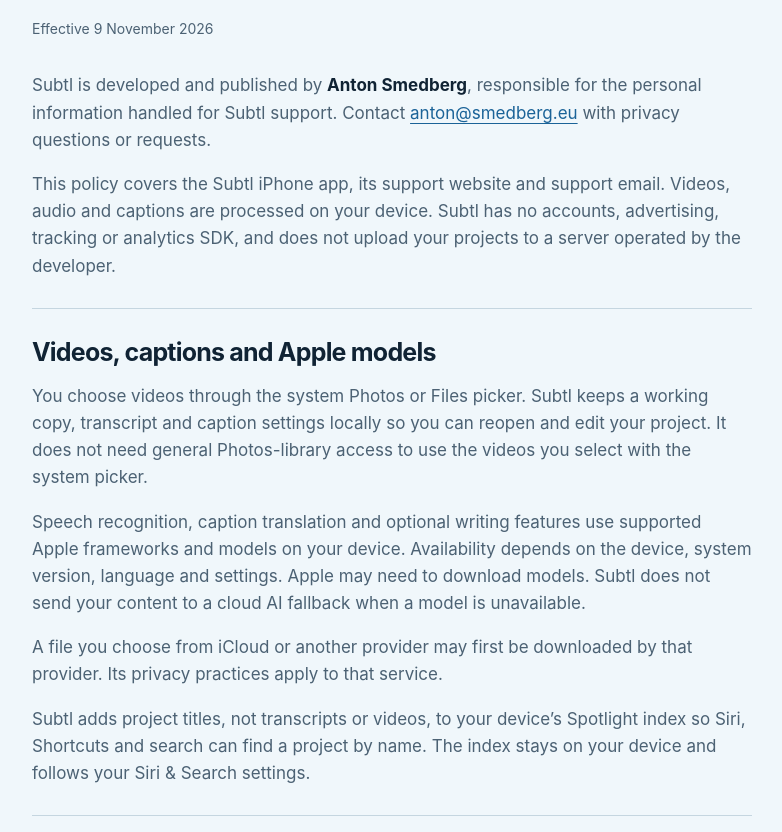
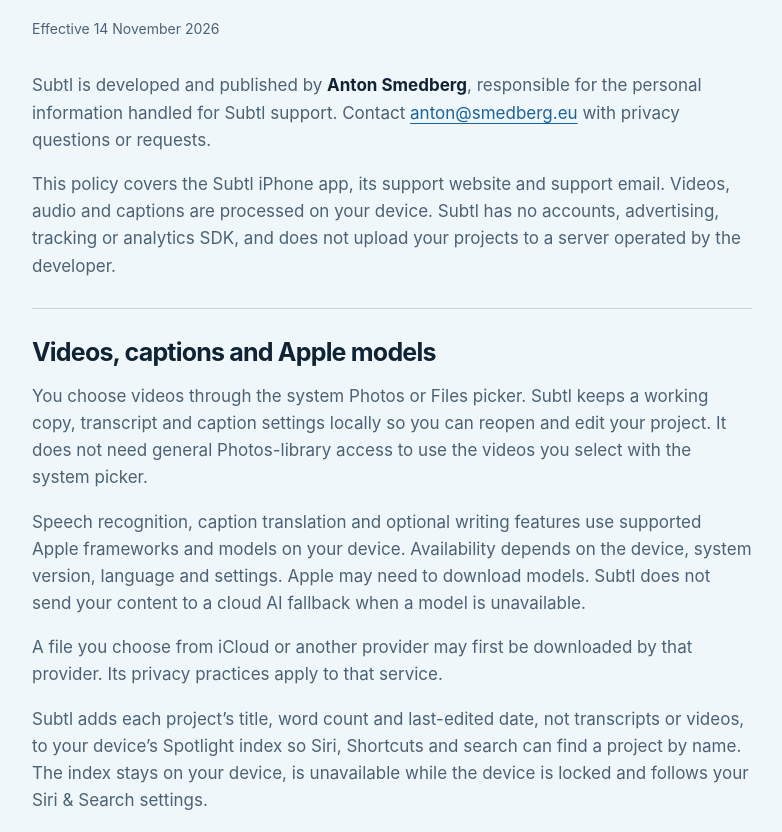
Before and after one commit to antonsmedberg/antonsmedberg.github.io, a plain HTML site: page subtl/privacy.html in a window 1280 px wide. Shown: the part 260-1092 px from the top of the page, without its empty margins (248-1030 px from the left). Drawn offline with Linux system fonts and the light colour scheme.

Commit message:
Name what Spotlight holds in Subtl's privacy policy
Beside each project's title, the index holds its word count and last-edited date, and is closed while the device is locked. Effective 14 November 2026.

```diff
--- a/subtl/privacy.html
+++ b/subtl/privacy.html
@@ -20,7 +20,7 @@
   <main id="main" class="policy">
     <p class="eyebrow">YOUR CONTENT, YOUR DEVICE</p>
     <h1>Privacy policy</h1>
-    <p class="policy-date">Effective 9 November 2026</p>
+    <p class="policy-date">Effective 14 November 2026</p>
     <p>Subtl is developed and published by <strong>Anton Smedberg</strong>, responsible for the personal information handled for Subtl support. Contact <a href="mailto:anton@smedberg.eu?subject=Subtl%20privacy">anton@smedberg.eu</a> with privacy questions or requests.</p>
     <p>This policy covers the Subtl iPhone app, its support website and support email. Videos, audio and captions are processed on your device. Subtl has no accounts, advertising, tracking or analytics SDK, and does not upload your projects to a server operated by the developer.</p>
 
@@ -28,7 +28,7 @@
       <p>You choose videos through the system Photos or Files picker. Subtl keeps a working copy, transcript and caption settings locally so you can reopen and edit your project. It does not need general Photos-library access to use the videos you select with the system picker.</p>
       <p>Speech recognition, caption translation and optional writing features use supported Apple frameworks and models on your device. Availability depends on the device, system version, language and settings. Apple may need to download models. Subtl does not send your content to a cloud AI fallback when a model is unavailable.</p>
       <p>A file you choose from iCloud or another provider may first be downloaded by that provider. Its privacy practices apply to that service.</p>
-      <p>Subtl adds project titles, not transcripts or videos, to your device’s Spotlight index so Siri, Shortcuts and search can find a project by name. The index stays on your device and follows your Siri &amp; Search settings.</p>
+      <p>Subtl adds each project’s title, word count and last-edited date, not transcripts or videos, to your device’s Spotlight index so Siri, Shortcuts and search can find a project by name. The index stays on your device, is unavailable while the device is locked and follows your Siri &amp; Search settings.</p>
     </section>
 
     <section aria-labelledby="sharing"><h2 id="sharing">Exports, sharing and backups</h2>
```
